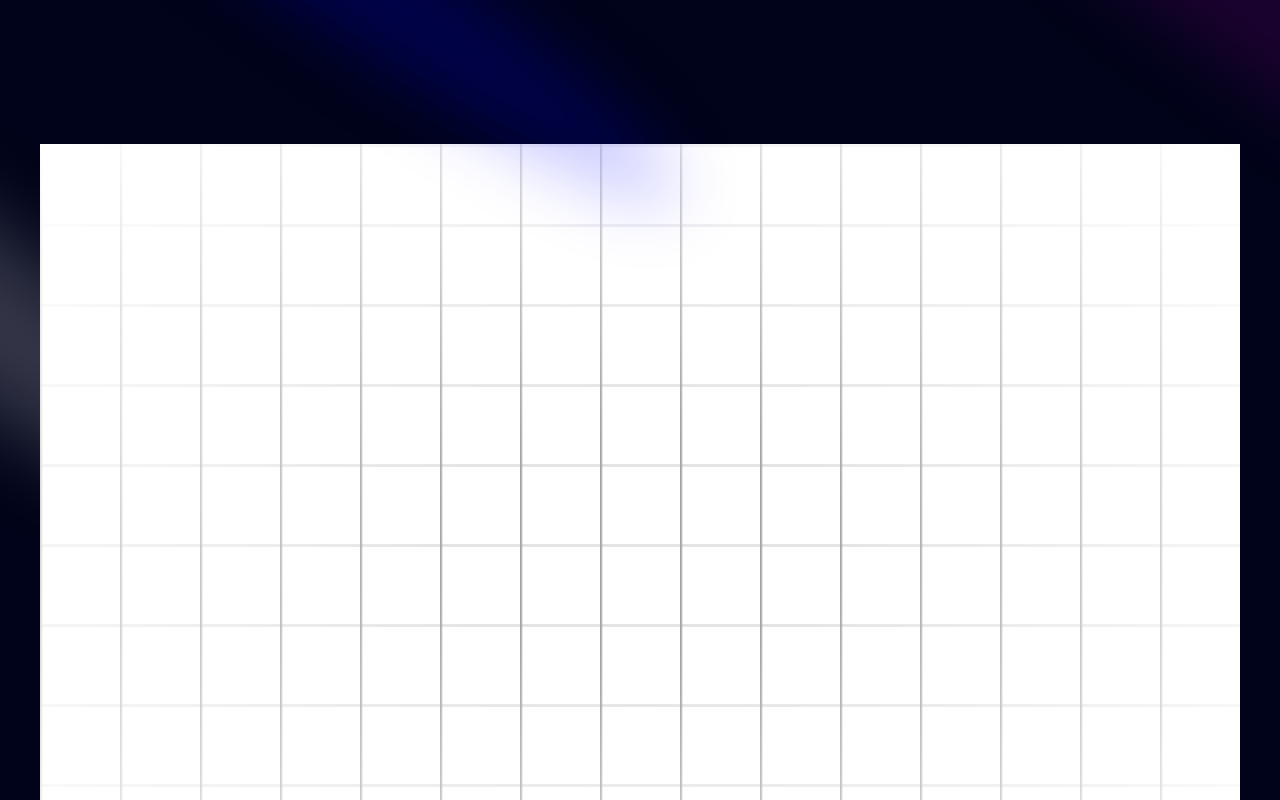
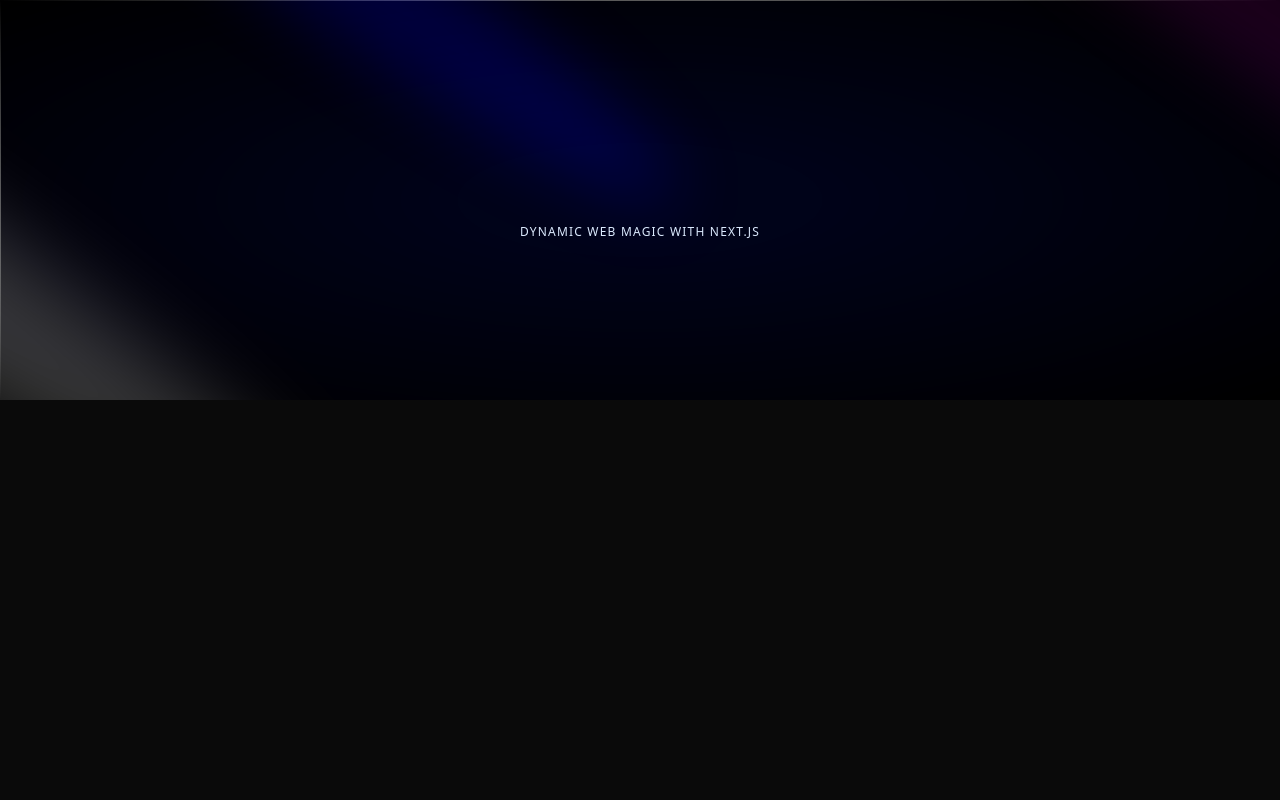
Before and after one commit to mdjameel04/Portfolio, a Next.js app: page / in a window 1280 px wide. Shown: the top 800 px of the page. Built offline with nearby package versions, Linux system fonts and the light colour scheme.

Commit message:
inital commit

```diff
--- a/app/_components/Hero.tsx
+++ b/app/_components/Hero.tsx
@@ -10,21 +10,24 @@
 <Spotlight className='-top-10 left-full h-[80vh] w-[50vw] ' fill='purple'/>
 <Spotlight className='-top-28 left-80 h-[80vh] w-[50vw] ' fill='blue'/>
     </div>
- <div className="relative flex h-screen w-full items-center justify-center bg-white dark:bg-black">
+ <div className="absolute top-0 left-0 flex h-screen w-full items-center justify-center bg-white dark:bg-black-150">
       <div
         className={cn( "absolute inset-0",
-          "[background-size:80px_80px]",
           "[background-image:linear-gradient(to_right,#a1a1a1_1px,transparent_3px),linear-gradient(to_bottom,#e4e4e7_3px,transparent_1px)]",
-          "dark:[background-image:linear-gradient(to_right,#171717_1px,transparent_1px),linear-gradient(to_bottom,#262626_1px,transparent_1px)]",
+          "dark:[background-image:linear-gradient(to_right,#e5e7eb_1px,transparent_1px),linear-gradient(to_bottom,#f4f4f4_1px,transparent_1px)]",
         )}
       />
-      {/* Radial gradient for the container to give a faded look */}
+    </div>
       <div className="pointer-events-none absolute inset-0 flex items-center justify-center bg-white [mask-image:radial-gradient(ellipse_at_center,transparent_20%,black)] dark:bg-black"></div>
-      <p className="relative z-20 bg-gradient-to-b from-neutral-200 to-neutral-500 bg-clip-text py-8 text-4xl font-bold text-transparent sm:text-7xl">
 
-      </p>
+   <div className="flex justify-center relative my-20 z-10">
+        <div className="max-w-[89vw] md:max-w-2xl lg:max-w-[60vw] flex flex-col items-center justify-center">
+          <p className="uppercase tracking-widest text-xs text-center text-blue-100 max-w-80">
+            Dynamic Web Magic with Next.js
+          </p>
+
     </div>
-
+    </div>
     </div>
   )
 }
--- a/app/layout.tsx
+++ b/app/layout.tsx
@@ -1,6 +1,7 @@
 import type { Metadata } from "next";
 import { Geist, Geist_Mono } from "next/font/google";
 import "./globals.css";
+import { ThemeProvider } from "next-themes";
 
 const geistSans = Geist({
   variable: "--font-geist-sans",
@@ -27,7 +28,14 @@
       <body
         className={`${geistSans.variable} ${geistMono.variable} antialiased`}
       >
-        {children}
+         <ThemeProvider
+            attribute="class"
+            defaultTheme="dark"
+            enableSystem
+            disableTransitionOnChange
+          >
+            {children}
+          </ThemeProvider>
       </body>
     </html>
   );
--- /dev/null
+++ b/app/provider.tsx
@@ -0,0 +1,11 @@
+"use client"
+
+import * as React from "react"
+import { ThemeProvider as NextThemesProvider } from "next-themes"
+
+export function ThemeProvider({
+  children,
+  ...props
+}: React.ComponentProps<typeof NextThemesProvider>) {
+  return <NextThemesProvider {...props}>{children}</NextThemesProvider>
+}
--- a/package.json
+++ b/package.json
@@ -14,6 +14,7 @@
     "lucide-react": "^0.561.0",
     "motion": "^12.23.26",
     "next": "16.0.10",
+    "next-themes": "^0.4.6",
     "react": "19.2.1",
     "react-dom": "19.2.1",
     "tailwind-merge": "^3.4.0"
```
Also changed, not shown: 1 other file (tests, documents, lock files or other folders).
